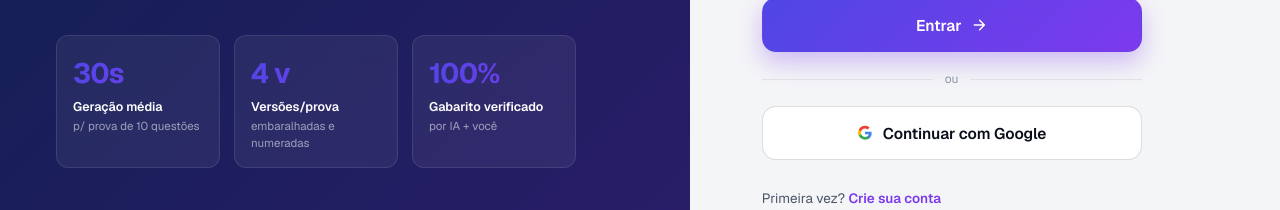
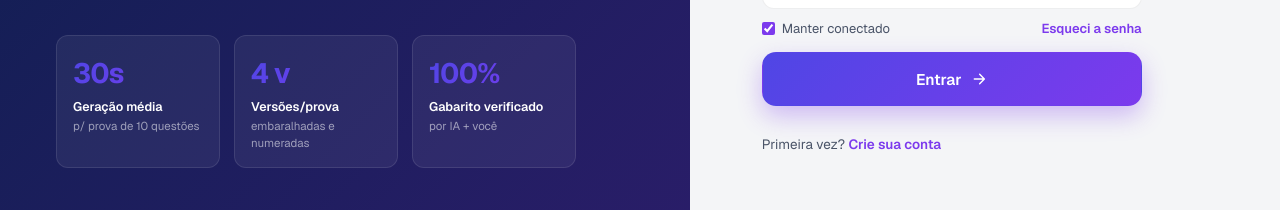
Before and after one commit to Eduardo-Lima-Dev/Probator-AI, a React (Vite) app: page /login in a window 1280 px wide. Shown: the part 452-662 px from the top of the page. Built offline with nearby package versions, Linux system fonts and the light colour scheme; no server answers.

Commit message:
refactor: remove Google login UI from LoginPage and filter exam subjects by availability in NovaProvaPage

```diff
--- a/src/pages/LoginPage.tsx
+++ b/src/pages/LoginPage.tsx
@@ -10,16 +10,16 @@ import { BoldBtn } from '../components/ui/BoldBtn'
 import { BoldField } from '../components/ui/BoldField'
 import { I } from '../components/ui/icons'
 
-function GoogleIcon() {
-  return (
-    <svg width="16" height="16" viewBox="0 0 24 24" aria-hidden="true">
-      <path fill="#4285F4" d="M22 12.2c0-.7-.1-1.4-.2-2H12v3.8h5.6c-.2 1.3-1 2.4-2.1 3.1v2.6h3.4c2-1.8 3.1-4.5 3.1-7.5z" />
-      <path fill="#34A853" d="M12 22c2.8 0 5.2-.9 6.9-2.5l-3.4-2.6c-.9.6-2.1 1-3.5 1-2.7 0-5-1.8-5.8-4.3H2.7v2.7C4.4 19.9 8 22 12 22z" />
-      <path fill="#FBBC05" d="M6.2 13.6c-.2-.6-.3-1.3-.3-2s.1-1.4.3-2V6.9H2.7C2 8.3 1.6 9.9 1.6 11.6s.4 3.3 1.1 4.7l3.5-2.7z" />
-      <path fill="#EA4335" d="M12 5.4c1.5 0 2.9.5 4 1.5l3-3C17.1 2.2 14.7 1.2 12 1.2 8 1.2 4.4 3.3 2.7 6.9l3.5 2.7c.8-2.5 3.1-4.2 5.8-4.2z" />
-    </svg>
-  )
-}
+// function GoogleIcon() {
+//   return (
+//     <svg width="16" height="16" viewBox="0 0 24 24" aria-hidden="true">
+//       <path fill="#4285F4" d="M22 12.2c0-.7-.1-1.4-.2-2H12v3.8h5.6c-.2 1.3-1 2.4-2.1 3.1v2.6h3.4c2-1.8 3.1-4.5 3.1-7.5z" />
+//       <path fill="#34A853" d="M12 22c2.8 0 5.2-.9 6.9-2.5l-3.4-2.6c-.9.6-2.1 1-3.5 1-2.7 0-5-1.8-5.8-4.3H2.7v2.7C4.4 19.9 8 22 12 22z" />
+//       <path fill="#FBBC05" d="M6.2 13.6c-.2-.6-.3-1.3-.3-2s.1-1.4.3-2V6.9H2.7C2 8.3 1.6 9.9 1.6 11.6s.4 3.3 1.1 4.7l3.5-2.7z" />
+//       <path fill="#EA4335" d="M12 5.4c1.5 0 2.9.5 4 1.5l3-3C17.1 2.2 14.7 1.2 12 1.2 8 1.2 4.4 3.3 2.7 6.9l3.5 2.7c.8-2.5 3.1-4.2 5.8-4.2z" />
+//     </svg>
+//   )
+// }
 
 export function LoginPage() {
   const { T } = useTheme()
@@ -115,7 +115,7 @@ export function LoginPage() {
             {isLoading ? 'Entrando…' : 'Entrar'}
           </BoldBtn>
 
-          <div style={{ display: 'flex', alignItems: 'center', gap: 12, color: T.textMute, fontSize: 12, margin: '4px 0' }}>
+          {/* <div style={{ display: 'flex', alignItems: 'center', gap: 12, color: T.textMute, fontSize: 12, margin: '4px 0' }}>
             <div style={{ flex: 1, height: 1, background: T.border }} />
             <span>ou</span>
             <div style={{ flex: 1, height: 1, background: T.border }} />
@@ -123,7 +123,7 @@ export function LoginPage() {
 
           <BoldBtn T={T} size="lg" variant="outline" type="button" style={{ width: '100%' }} icon={<GoogleIcon />}>
             Continuar com Google
-          </BoldBtn>
+          </BoldBtn> */}
         </form>
 
         <p style={{ marginTop: isMobile ? 'auto' : 28, paddingTop: isMobile ? 24 : undefined, color: T.textDim, fontSize: 13.5 }}>
--- a/src/pages/NovaProvaPage.tsx
+++ b/src/pages/NovaProvaPage.tsx
@@ -5,6 +5,7 @@ import { useTheme } from '../theme/ThemeContext'
 import { useIsMobile } from '../hooks/useIsMobile'
 import { getMaterias } from '../api/materiasApi'
 import type { Materia } from '../api/materiasApi'
+import { getQuestions } from '../api/questionsApi'
 import { createExam } from '../api/examsApi'
 import type { DifficultyLevel } from '../api/examsApi'
 import { BoldBtn } from '../components/ui/BoldBtn'
@@ -38,8 +39,11 @@ export function NovaProvaPage() {
   const [error, setError] = useState('')
 
   useEffect(() => {
-    getMaterias()
-      .then(setMaterias)
+    Promise.all([getMaterias(), getQuestions()])
+      .then(([allMaterias, questions]) => {
+        const withQuestions = new Set(questions.map((q) => q.materiaId))
+        setMaterias(allMaterias.filter((m) => withQuestions.has(m.id)))
+      })
       .catch(() => {})
       .finally(() => setLoadingMaterias(false))
   }, [])
```
